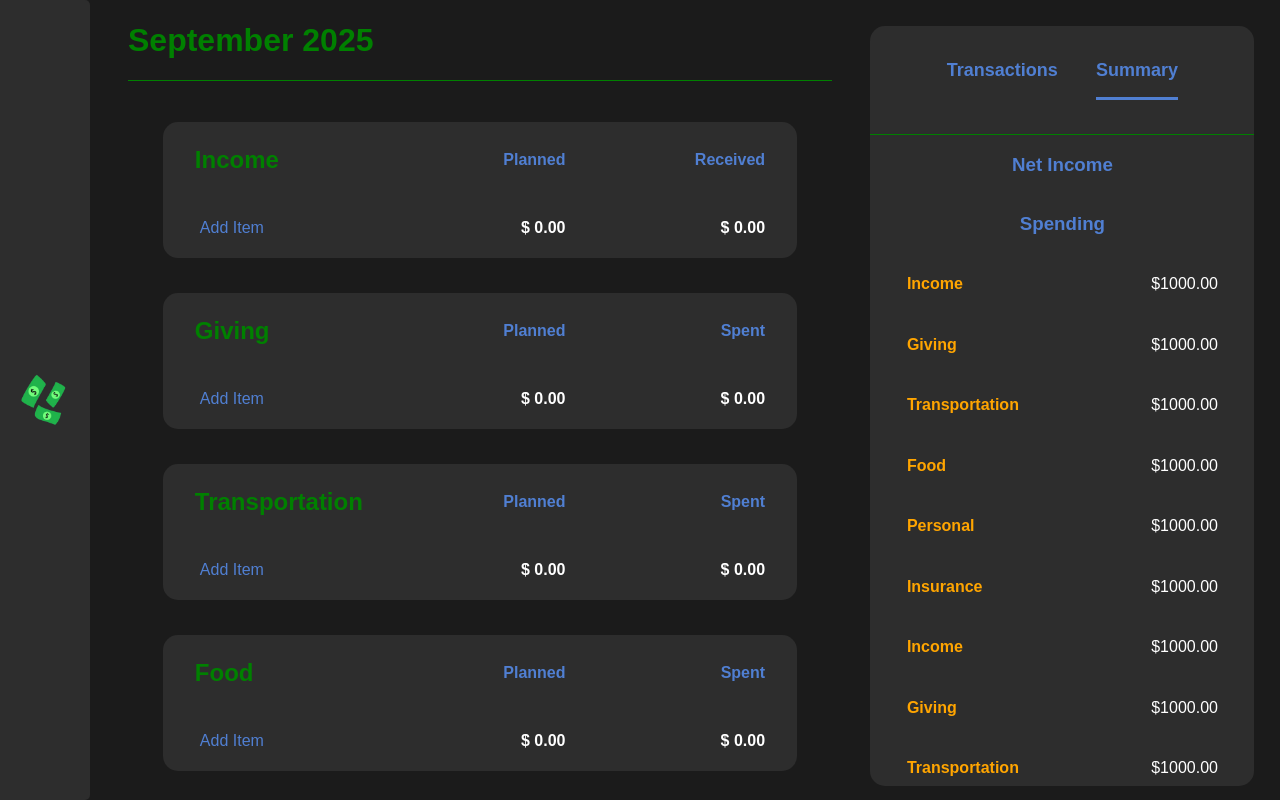
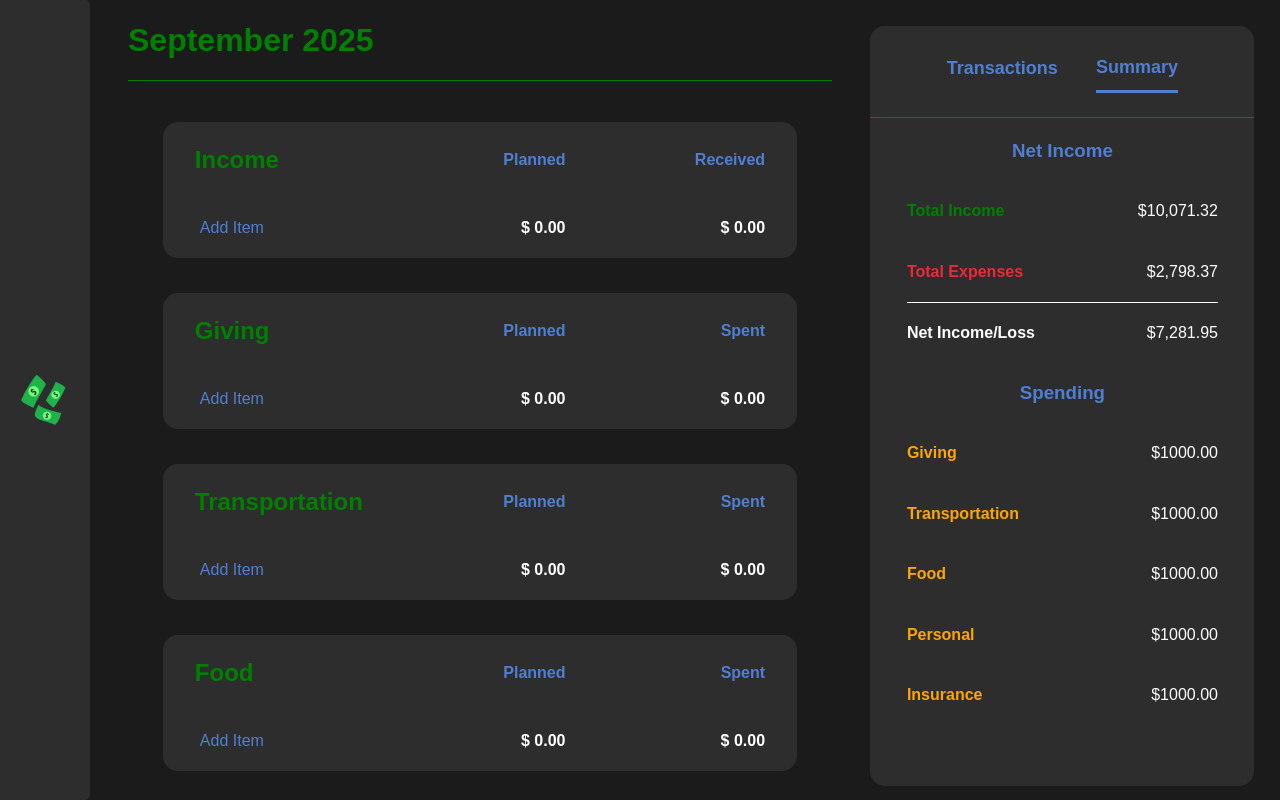
Before and after one commit to ethanmcallister/MacDollarTracker, a React (Vite) app: page / in a window 1280 px wide. Both pictures are taken after a click on the element "Summary". Shown: the top 800 px of the page. Built offline with nearby package versions, Linux system fonts and the light colour scheme.

Commit message:
Finish initial styling of summary section, modify transactions to fit more of them on the screen, make the summary section tabs to be a fixed position to allow for scrolling of content underneath the tabs.

```diff
--- a/src/BudgetSection/Budget.css
+++ b/src/BudgetSection/Budget.css
@@ -16,8 +16,9 @@
     position: fixed;
     top: 0;
     left: 10%;
-    width: 55%;
+    width: inherit;
     background-color: rgb(27, 27, 27);
+    z-index: 10;
 }
 
 #budget-title {
@@ -27,7 +28,6 @@
 }
 
 #budget-content {
-    /* border: 1px solid blue; */
     margin-top: 6vh;
     height: 100%;
 }
--- /dev/null
+++ b/src/SummarySection/SummaryIncomeItem.css
@@ -0,0 +1,14 @@
+.summary-income-item {
+    display: flex;
+    justify-content: space-between;
+    align-items: center;
+    width: 90%;
+}
+
+.summary-income-item-name {
+    color: orange;
+}
+
+.summary-income-item-amount {
+    color: white;
+}
--- /dev/null
+++ b/src/SummarySection/SummaryIncomeItem.jsx
@@ -0,0 +1,19 @@
+import './SummaryIncomeItem.css'
+
+export default function SummaryIncomeItem(props) {
+    const colorStyling = {color: props.color}
+
+    let expensesStyling;
+    if (props.name === "Total Expenses") {
+        expensesStyling = {borderBottom: "1px solid white"};
+    } else {
+        expensesStyling = {};
+    }
+
+    return (
+        <div style={expensesStyling} className='summary-income-item'>
+            <h4 style={colorStyling} className="summary-income-item-name">{props.name}</h4>
+            <p className="summary-income-item-amount">${props.amount}</p>
+        </div>
+    );
+}
--- a/src/SummarySection/SummaryList.jsx
+++ b/src/SummarySection/SummaryList.jsx
@@ -1,42 +1,23 @@
 import { useState } from "react";
 
 import './SummaryList.css';
+import SummaryIncomeItem from "./SummaryIncomeItem";
 import SummarySpendingItem from "./SummarySpendingItem";
 
 export default function SummaryList() {
+    const imperial = "#ED2939";
 
     return (
         <>
             <div className="summary-section">
                 <h3 className="summary-section-title">Net Income</h3>
+                <SummaryIncomeItem name={"Total Income"} amount={"10,071.32"} color={"green"} />
+                <SummaryIncomeItem name={"Total Expenses"} amount={"2,798.37"} color={imperial} />
+                {/* {should be red if neg} */}
+                <SummaryIncomeItem name={"Net Income/Loss"} amount={"7,281.95"} color={"white"} />
             </div>
             <div className="summary-section">
                 <h3 className="summary-section-title">Spending</h3>
-                <SummarySpendingItem name={"Income"}/>
-                <SummarySpendingItem name={"Giving"}/>
-                <SummarySpendingItem name={"Transportation"}/>
-                <SummarySpendingItem name={"Food"}/>
-                <SummarySpendingItem name={"Personal"}/>
-                <SummarySpendingItem name={"Insurance"}/>
-                <SummarySpendingItem name={"Income"}/>
-                <SummarySpendingItem name={"Giving"}/>
-                <SummarySpendingItem name={"Transportation"}/>
-                <SummarySpendingItem name={"Food"}/>
-                <SummarySpendingItem name={"Personal"}/>
-                <SummarySpendingItem name={"Insurance"}/>
-                <SummarySpendingItem name={"Income"}/>
-                <SummarySpendingItem name={"Giving"}/>
-                <SummarySpendingItem name={"Transportation"}/>
-                <SummarySpendingItem name={"Food"}/>
-                <SummarySpendingItem name={"Personal"}/>
-                <SummarySpendingItem name={"Insurance"}/>
-                <SummarySpendingItem name={"Income"}/>
-                <SummarySpendingItem name={"Giving"}/>
-                <SummarySpendingItem name={"Transportation"}/>
-                <SummarySpendingItem name={"Food"}/>
-                <SummarySpendingItem name={"Personal"}/>
-                <SummarySpendingItem name={"Insurance"}/>
-                <SummarySpendingItem name={"Income"}/>
                 <SummarySpendingItem name={"Giving"}/>
                 <SummarySpendingItem name={"Transportation"}/>
                 <SummarySpendingItem name={"Food"}/>
--- a/src/SummarySection/SummarySection.css
+++ b/src/SummarySection/SummarySection.css
@@ -23,22 +23,44 @@
 #summary-tabs-container {
     display: flex;
     justify-content: center;
+    align-items: center;
     gap: 10%;
 
     width: 100%;
     text-align: center;
     font-weight: bold;
-    padding: 5% 0 5%;
+    padding: 2vh 0 2vh;
     border-bottom: 1px solid green;
     color: green;
+    margin-top: 2%;
+    border-radius: 15px 15px 0 0;
+
+    position: fixed;
+    top: 0;
+    right: 2%;
+    width: inherit;
+    background-color: rgb(45, 45, 45);
+    /* background-color: darkgreen;  */
+
+    z-index: 10;
 }
 
 .summary-tab {
     cursor: pointer;
     color: rgb(80, 127, 210);
-    padding: 0 0 1rem 0;
+    padding: 0 0 .8rem 0;
     font-size: large;
-    /* border-bottom: 3px solid rgb(80, 127, 210); */
+    margin-bottom: .5rem;
+}
+
+#summary-content {
+    width: 100%;
+    display: flex;
+    flex-direction: column;
+    justify-content: center;
+    align-items: center;
+
+    margin-top: 12vh;
 }
 
 #summary-transactions {
--- a/src/SummarySection/SummarySection.jsx
+++ b/src/SummarySection/SummarySection.jsx
@@ -26,8 +26,10 @@ export default function SummarySection() {
             Summary
           </h2>
         </div>
-        {!isViewingSummary && <TransactionList />}
-        {isViewingSummary && <SummaryList />}
+        <div id="summary-content">
+          {!isViewingSummary && <TransactionList />}
+          {isViewingSummary && <SummaryList />}
+        </div>
       </div>
     </>
   );
--- a/src/SummarySection/Transaction.css
+++ b/src/SummarySection/Transaction.css
@@ -1,6 +1,6 @@
 .transaction {
     width: 80%;
-    margin: 5% 2%;
+    margin: 1% 2%;
     padding: 2%;
     border-bottom: 1px solid green;
 
```
